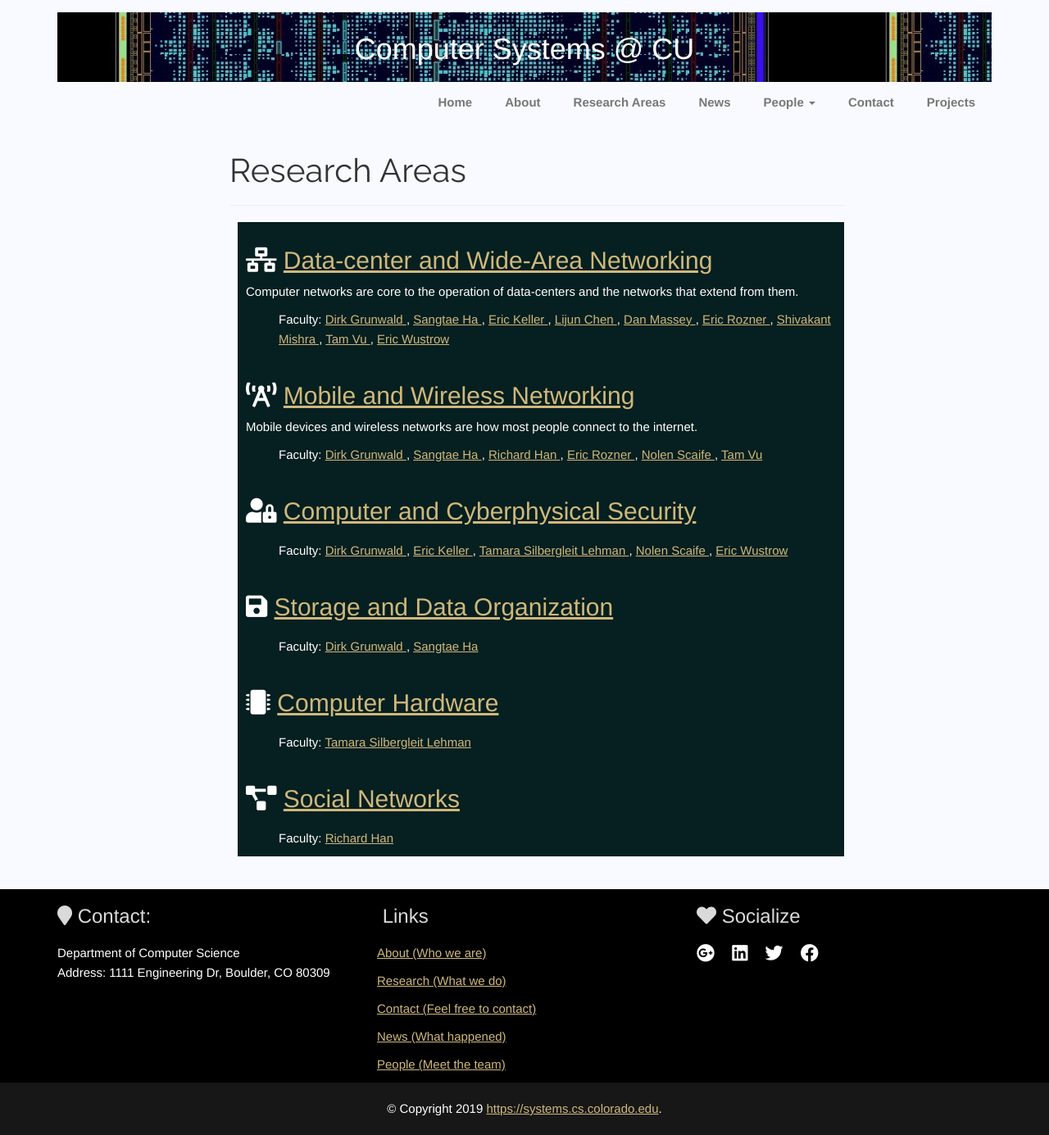
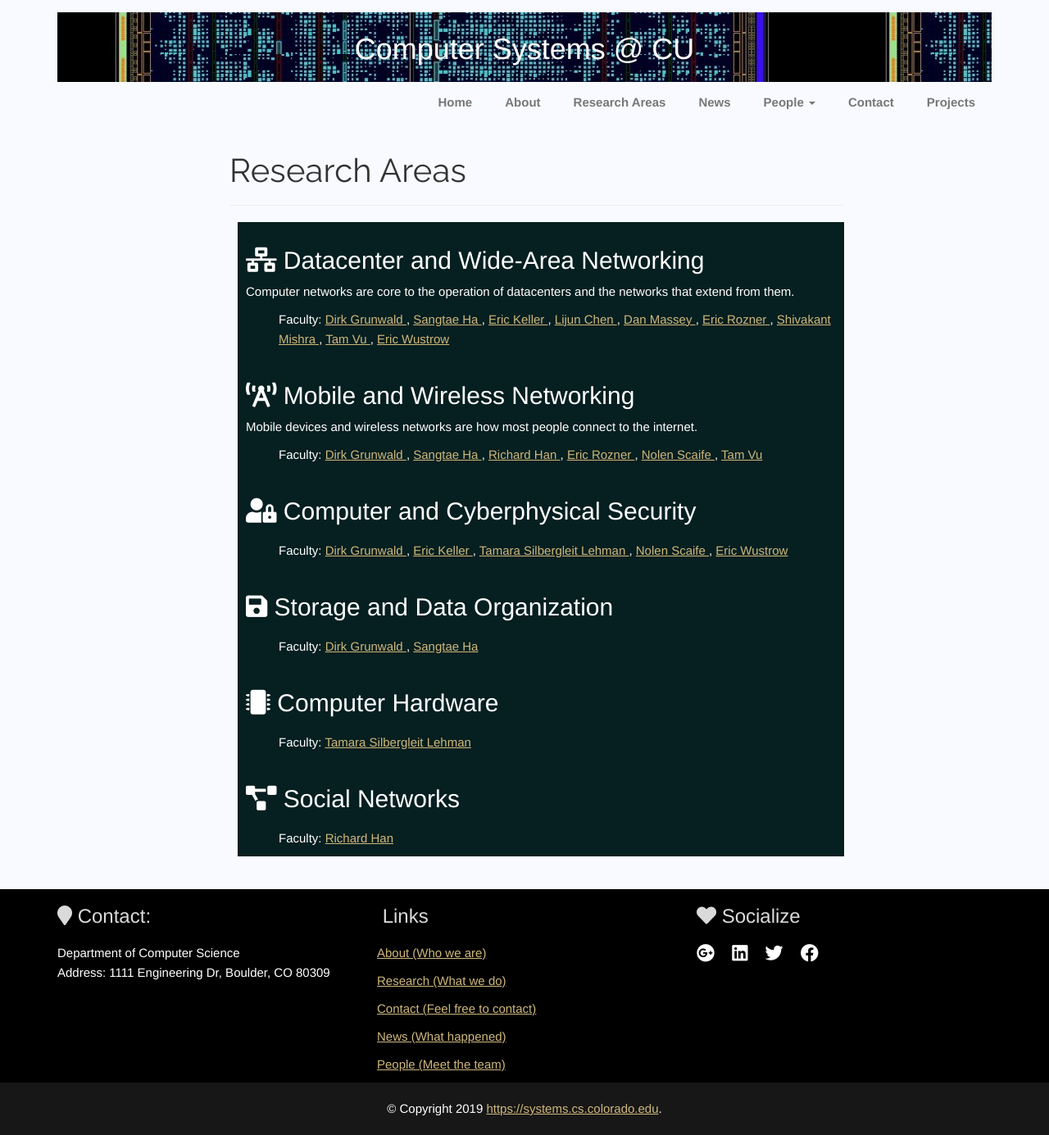
Before and after one commit to cu-computer-systems/cu-computer-systems.github.io, a Jekyll site: the page built from areas/index.html, in a window 1280 px wide. Shown: the whole page at 82% size. Built offline with Jekyll 4.4.1, drawn with Linux system fonts in a browser that asks for light colours; nearby versions of some CDN libraries.

Commit message:
Removed links in Area pages that pointed to pages that just said Say Something

```diff
--- a/about.html
+++ b/about.html
@@ -56,9 +56,9 @@
         <br><br>
         <p>Sed nec diam eu diam mattis viverra. Nulla fringilla, orci ac euismod semper, magna diam porttitor mauris, quis sollicitudin sapien justo in libero. Vestibulum mollis mauris enim. Morbi euismod magna ac lorem rutrum elementum. Donec viverra auctor lobortis. Pellentesque eu est a nulla placerat dignissim. Morbi a enim in magna semper bibendum. Etiam scelerisque, nunc.</p></p>-->
 
-        <p>The Computer Systems Lab @ CU consists of 12 faculty whose expertise generally lies in building practical computer systems.</p>
-        <p>Most of the systems' faculty are co-located in a single large lab with their students.</p>
-        <p>Students and faculty have constructed prototypes including large scale network systems not limited to the cloud or edge/fog; distributed systems; virtualization; wireless and mobile systems including IoTs and sensors; privacy preserving networks; automotive and telematics systems; energy management for computers, vehicles and buildings; and cybersafety and cyberbullying.</p>
+	<p>The Computer Systems Lab at CU consists of 13 faculty whose expertise generally lies in building practical computer systems.</p>
+	<p> Most of the Systems faculty are co-located in a single large lab with their students.</p>
+	<p>Students and faculty receive funding for and work in areas including large scale network systems; cloud and edge computing; distributed systems; virtualization; wireless and mobile systems including IoT, drones, and sensors; privacy preserving networks; network security and anticensorship; computer architecture security; autonomous and software-defined networks; automotive and telematics systems; social computing; data analytics; distributed and embedded machine learning and computer vision; and cybersafety and cyberbullying.</p>
 
     </div>
   </div>
--- a/areas/index.html
+++ b/areas/index.html
@@ -20,8 +20,9 @@
 
         <div class="services-group wow animated fadeInLeft" data-wow-offset="40">
       <h2> <span class="fas fa-network-wired"></span>
-	<a href="/areas/networks.html"> Data-center and Wide-Area Networking </a> </h2>
-      Computer networks are core to the operation of data-centers and the networks that
+	<!-- <a href="/areas/networks.html"> Datacenter and Wide-Area Networking </a> </h2> -->
+	Datacenter and Wide-Area Networking</h2>
+      Computer networks are core to the operation of datacenters and the networks that
       extend from them.
 	    <div class="area-list-faculty">
 	      Faculty:
```
Also changed, not shown: other parts of areas/index.html (+10 -5 lines).
